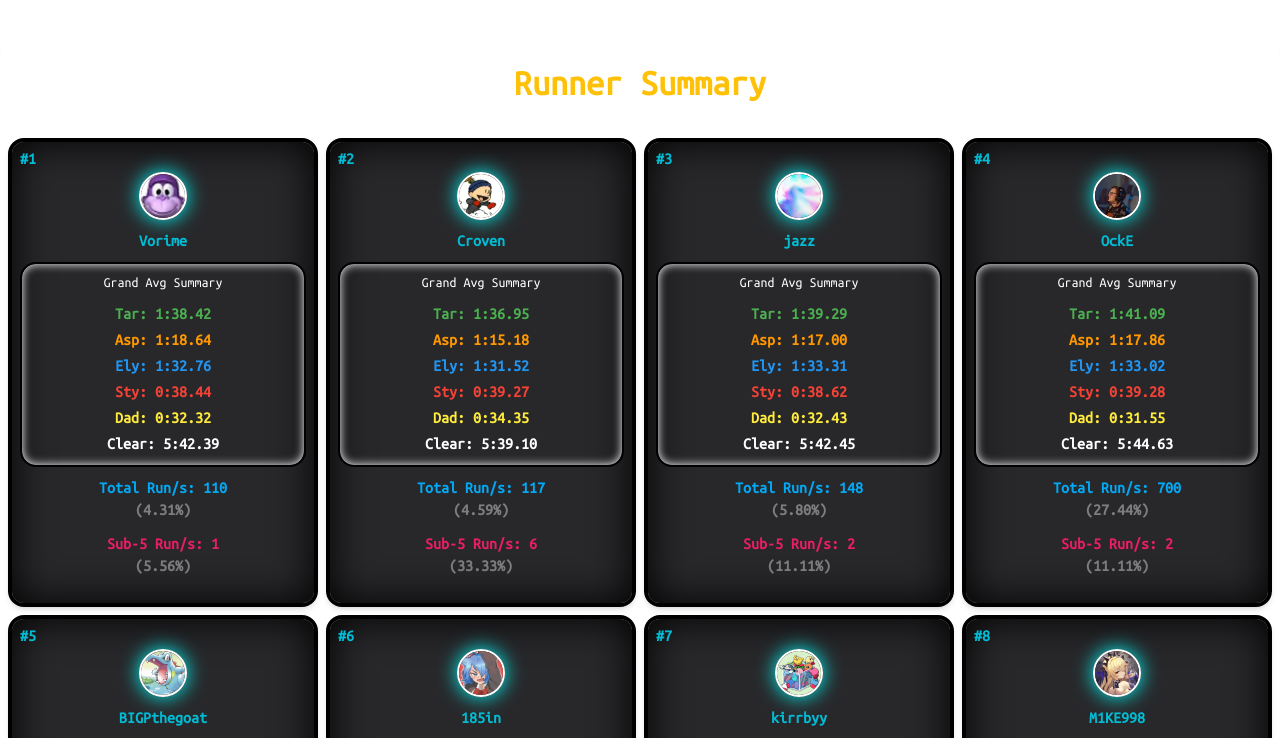
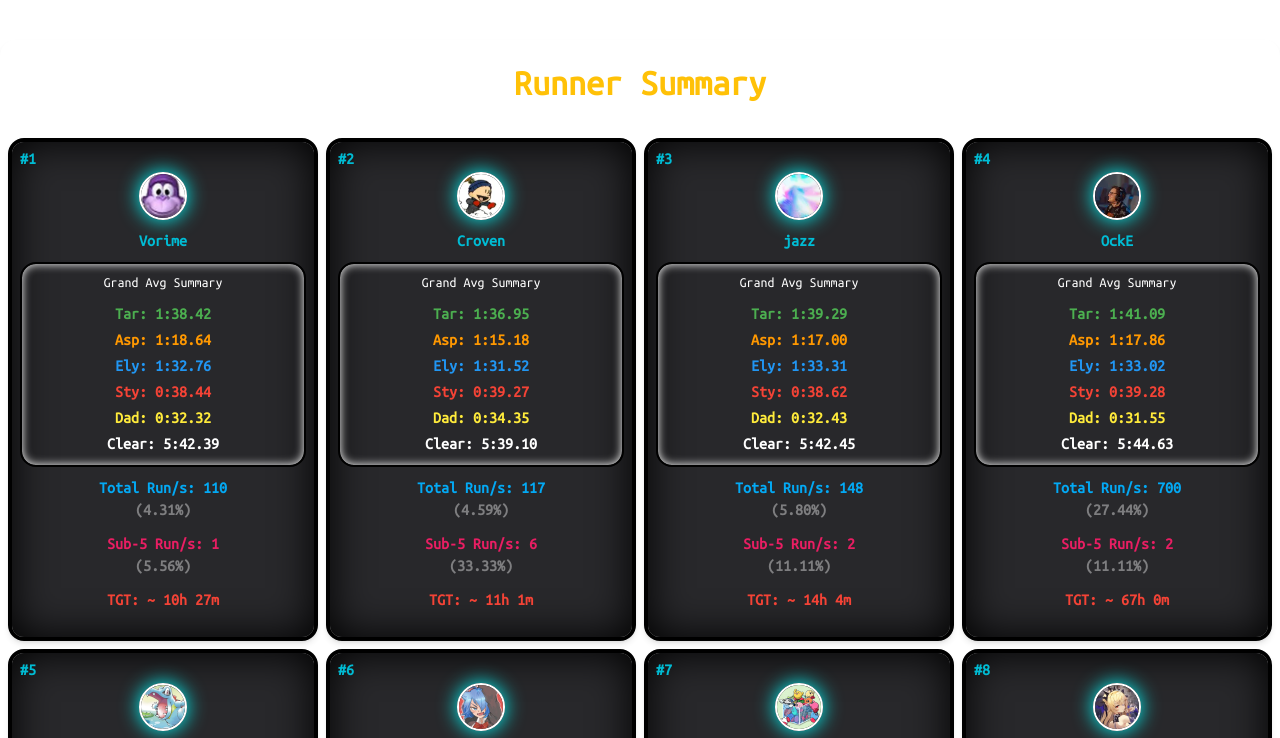
Before and after one commit to CapriceYuri/HadesPre6, a React (Vite) app: page / in a window 1280 px wide. Shown: the part 2480-3218 px from the top of the page. Built offline with nearby package versions, Linux system fonts and the light colour scheme.

Commit message:
Additional markers

```diff
--- a/src/Components/AllSummary.jsx
+++ b/src/Components/AllSummary.jsx
@@ -7,7 +7,7 @@ import {
 } from "@material-tailwind/react";
 
 import { allData, uniquePlayerData } from "../Data/DataLogic";
-import { averageTime } from "../Data/MinSecMilli";
+import { averageTime, totalTime } from "../Data/MinSecMilli";
 import { rawData2, totalRuns } from "../Data/DataLogic";
 
 const topRecords = allData.slice(5, 29);
@@ -74,6 +74,19 @@ function topRunnerAvgClear(name) {
     tempArr.push(playerAllRuns[i].Clear);
   }
   return averageTime(tempArr);
+}
+
+function topRunnerAllClear(name) {
+  let tempData = rawData2.slice();
+  const playerAllRuns = tempData.filter((obj) => obj.Player === name);
+  let tempArr = [];
+  for (let i = 0; i < playerAllRuns.length; i++) {
+    tempArr.push(playerAllRuns[i].Clear);
+  }
+  const calTime = totalTime(tempArr).split(":");
+  const calTime_Hour = Math.floor(calTime[0] / 60);
+  const calTime_Minute = calTime[0] % 60;
+  return `~ ${calTime_Hour}h ${calTime_Minute}m`;
 }
 
 function playerTotalRun(name) {
@@ -251,6 +264,15 @@ export default function AllSummaryCard() {
                       : ""}
                   </Typography>
                 </div>
+                <div>
+                  <Typography
+                    variant="h6"
+                    className="text-center font-customFont mt-2"
+                    color="red"
+                  >
+                    {` TGT: ${topRunnerAllClear(obj.Player)}`}
+                  </Typography>
+                </div>
               </CardBody>
             </Card>
           ))}
--- a/src/Data/MinSecMilli.jsx
+++ b/src/Data/MinSecMilli.jsx
@@ -38,3 +38,21 @@ function millisecondsToTime(milliseconds) {
 function padZero(num, length = 2) {
   return num.toString().padStart(length, "0");
 }
+
+// Variantion
+
+export function totalTime(times) {
+  // Convert time durations to milliseconds
+  const totalMs = times.reduce(
+    (acc, time) => acc + timeToMilliseconds(time),
+    0
+  );
+
+  // Calculate the average in milliseconds
+  const averageMs = totalMs;
+
+  // Convert average milliseconds back to time format
+  const averageTime = millisecondsToTime(averageMs);
+
+  return averageTime;
+}
```
